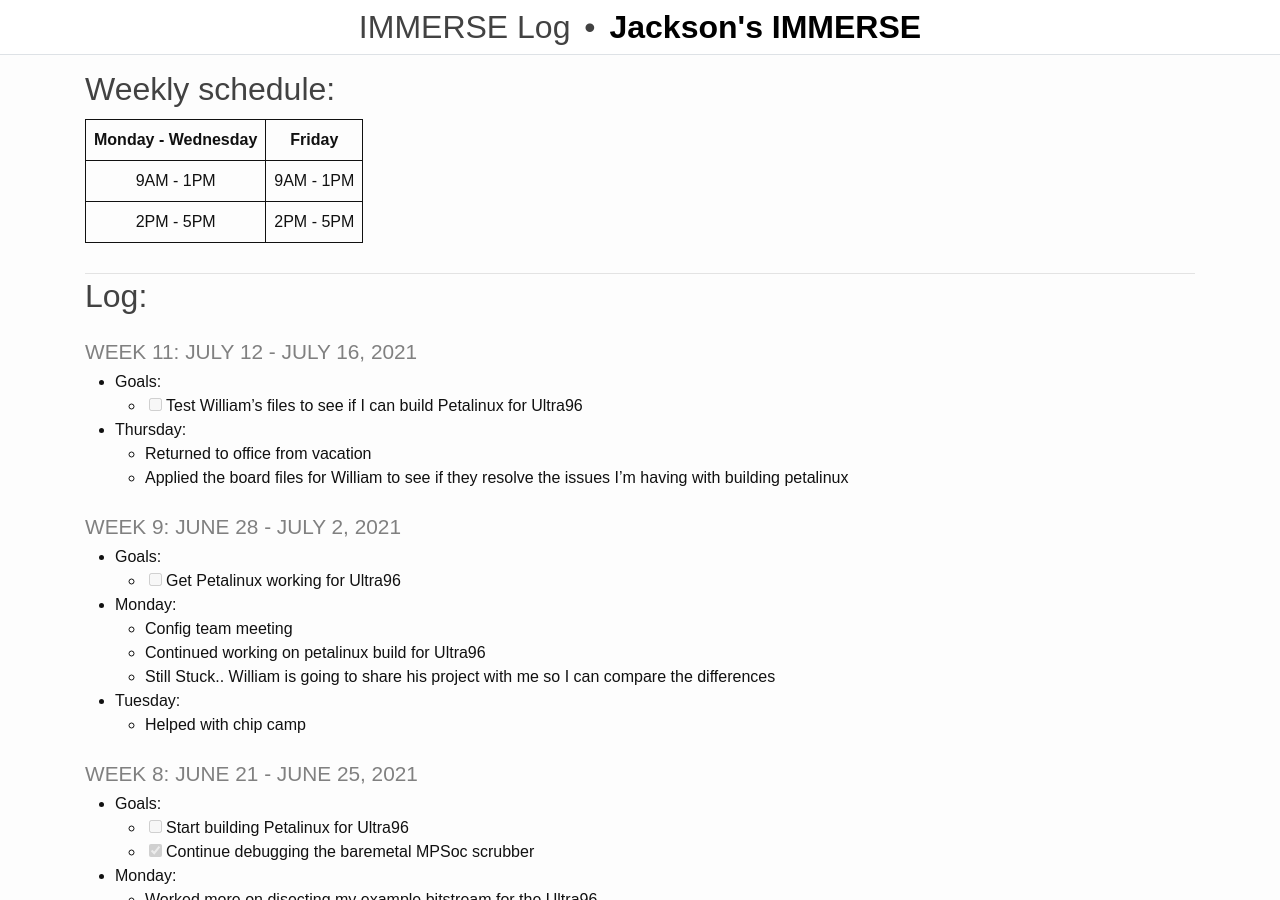
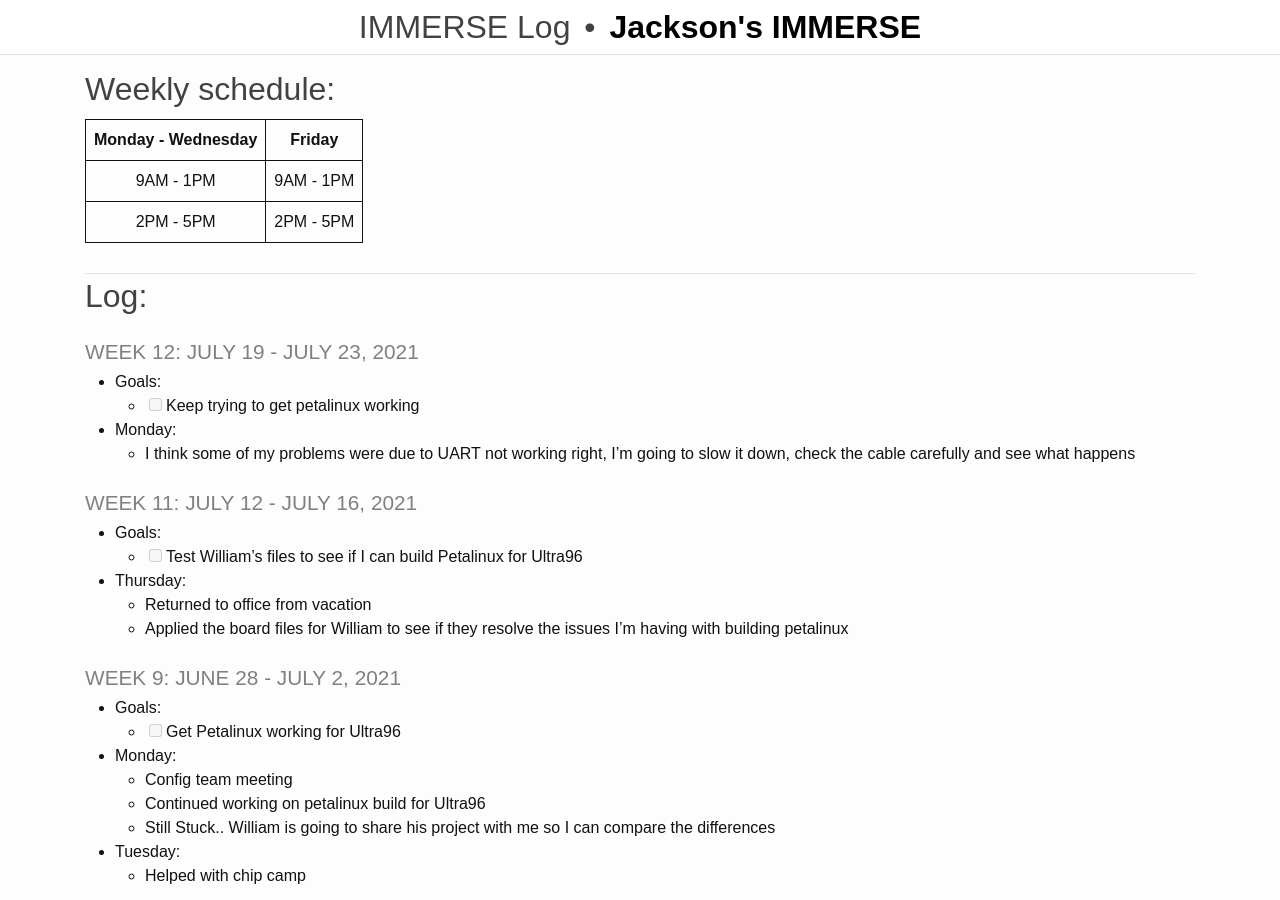
Before and after one commit to rjsmith1999/IMMERSE, a Jekyll site: the page built from _pages/log.md, in a window 1280 px wide and 900 px high. Built offline with Jekyll 4.4.1, drawn with Linux system fonts in a browser that asks for light colours.

Commit message:
Update Log

```diff
--- a/_pages/log.md
+++ b/_pages/log.md
@@ -13,6 +13,13 @@ title: IMMERSE Log
 
 -------------------
 ## Log:
+
+### Week 12: July 19 - July 23, 2021
+* **Goals**:
+  - [ ] Keep trying to get petalinux working
+
+* **Monday**:
+  - I think some of my problems were due to UART not working right, I'm going to slow it down, check the cable carefully and see what happens
 
 ### Week 11: July 12 - July 16, 2021
 * **Goals**:
```
